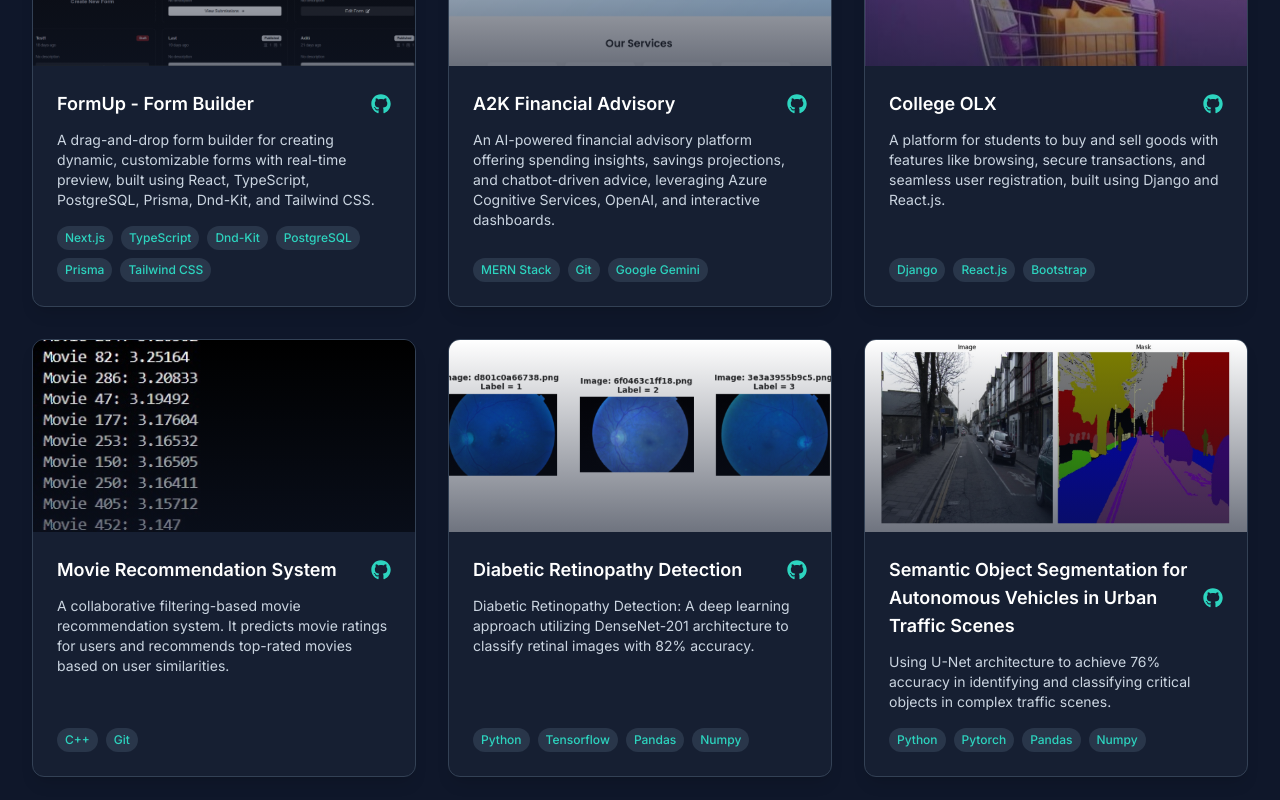
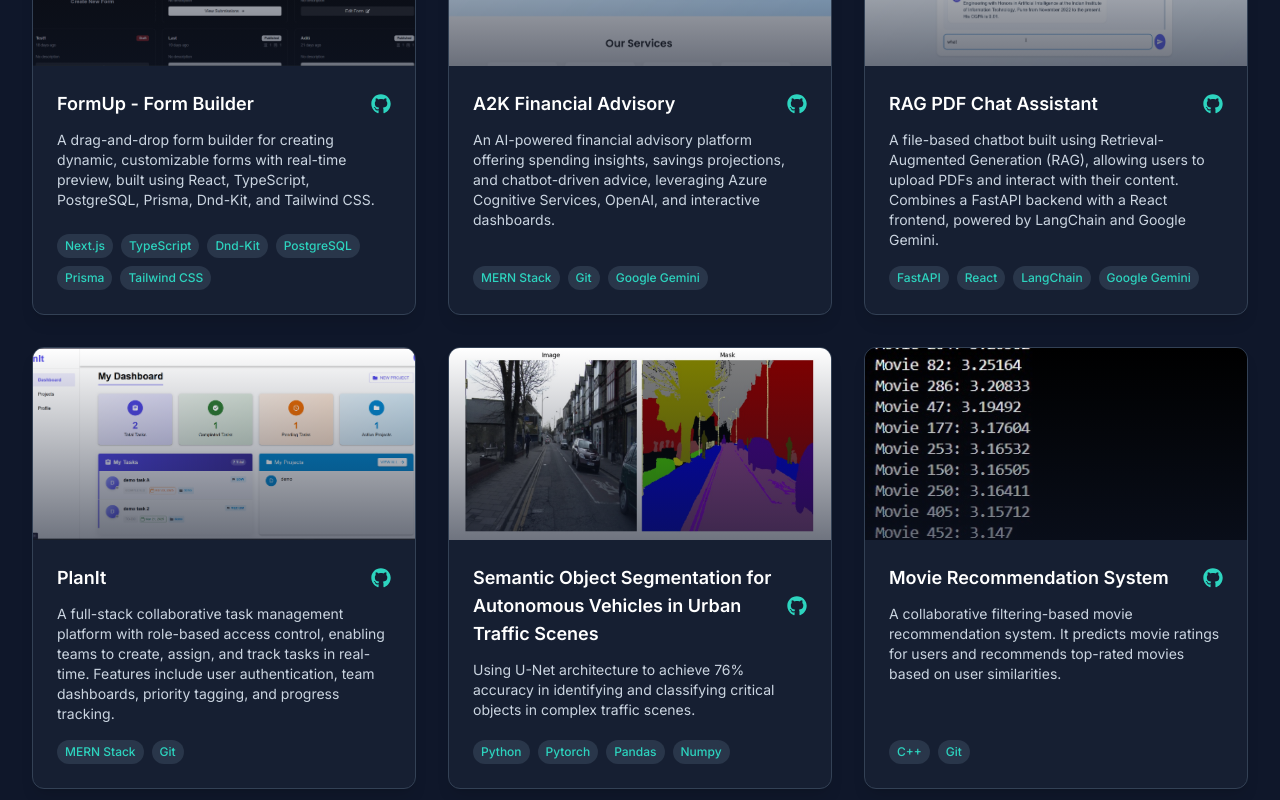
Before and after one commit to keshav1441/KeshavPortfolio, a React (Vite) app: page / in a window 1280 px wide. Shown: the part 4780-5580 px from the top of the page. Built offline with nearby package versions, Linux system fonts and the light colour scheme.

Commit message:
RAG-chatbot added

```diff
--- a/src/components/Hero.jsx
+++ b/src/components/Hero.jsx
@@ -53,7 +53,7 @@ const Hero = () => {
                 View My Work
               </a>
               <a
-                href="https://drive.google.com/file/d/1ow6lki5o82P28P1jQpHIEIVnGZtLA-M0/view?usp=sharing"
+                href="https://drive.google.com/file/d/1yPeEJaRmc9NIrwBCJLbsQuLpGHtlAC7-/view?usp=sharing"
                 download
                 className="btn-secondary flex items-center gap-2"
               >
--- a/src/components/Project.jsx
+++ b/src/components/Project.jsx
@@ -6,6 +6,7 @@ import img6 from "../assets/projects/image.png";
 import img7 from "../assets/projects/planit.png";
 import img8 from "../assets/projects/movierecommender.jpg";
 import img9 from "../assets/projects/autodriving.jpg";
+import img10 from "../assets/projects/PDF-chat-assistant.png";
 import { motion } from "framer-motion";
 import { FaGithub, FaExternalLinkAlt } from "react-icons/fa";
 
@@ -41,13 +42,30 @@ const Projects = () => {
       timeline: "Jul 2024 – Present",
     },
     {
-      title: "College OLX",
-      image: img5,
-      link: "https://github.com/keshav1441/College-olx",
+      title: "RAG PDF Chat Assistant",
+      image: img10,
+      link: "https://github.com/keshav1441/RAG-PDF-chat-assistant",
       description:
-      "A platform for students to buy and sell goods with features like browsing, secure transactions, and seamless user registration, built using Django and React.js.",
-      technologies: ["Django", "React.js", "Bootstrap"],
-      timeline: "Feb 2024",
+        "A file-based chatbot built using Retrieval-Augmented Generation (RAG), allowing users to upload PDFs and interact with their content. Combines a FastAPI backend with a React frontend, powered by LangChain and Google Gemini.",
+      technologies: ["FastAPI", "React", "LangChain", "Google Gemini"],
+      timeline: "Apr 2025",
+    },
+    {
+      title: "PlanIt",
+      image: img7,
+      link: "https://github.com/keshav1441/PlanIt",
+      description:
+        "A full-stack collaborative task management platform with role-based access control, enabling teams to create, assign, and track tasks in real-time. Features include user authentication, team dashboards, priority tagging, and progress tracking.",
+      technologies: ["MERN Stack", "Git"],
+    },
+    {
+      title:
+        "Semantic Object Segmentation for Autonomous Vehicles in Urban Traffic Scenes",
+      image: img9,
+      link: "https://www.kaggle.com/code/aditishere/btp-test",
+      description:
+        "Using U-Net architecture to achieve 76% accuracy in identifying and classifying critical objects in complex traffic scenes.",
+      technologies: ["Python", "Pytorch", "Pandas","Numpy"],
     },
     {
       title: "Movie Recommendation System",
@@ -66,21 +84,13 @@ const Projects = () => {
       technologies: ["Python", "Tensorflow", "Pandas", "Numpy"],
     },
     {
-      title:
-        "Semantic Object Segmentation for Autonomous Vehicles in Urban Traffic Scenes",
-      image: img9,
-      link: "https://www.kaggle.com/code/aditishere/btp-test",
+      title: "College OLX",
+      image: img5,
+      link: "https://github.com/keshav1441/College-olx",
       description:
-        "Using U-Net architecture to achieve 76% accuracy in identifying and classifying critical objects in complex traffic scenes.",
-      technologies: ["Python", "Pytorch", "Pandas","Numpy"],
-    },
-    {
-      title: "PlanIt",
-      image: img7,
-      link: "https://github.com/keshav1441/PlanIt",
-      description:
-        "A full-stack collaborative task management platform with role-based access control.",
-      technologies: ["MERN Stack", "Git"],
+      "A platform for students to buy and sell goods with features like browsing, secure transactions, and seamless user registration, built using Django and React.js.",
+      technologies: ["Django", "React.js", "Bootstrap"],
+      timeline: "Feb 2024",
     },
     {
       title: "Food Chatbot",
```
Also changed, not shown: src/assets/projects/PDF-chat-assistant.png (added).
